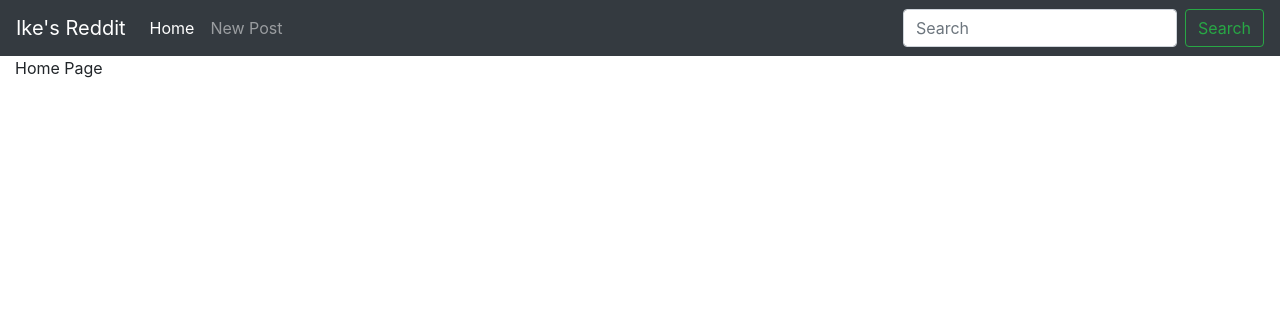
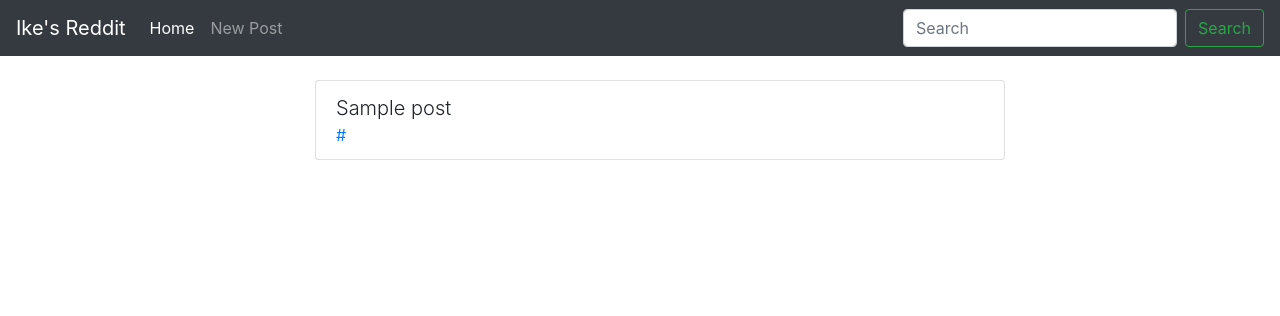
Before and after one commit to ikejs/reddit-clone, a Node server app: page / in a window 1280 px wide. Shown: the top 316 px of the page. Run offline with Node 20, Linux system fonts and the light colour scheme; tables that the repository leaves empty hold one stand-in row (values such as "Sample post"); some libraries are stand-ins or nearby versions.

Commit message:
list posts on homepage

```diff
--- a/controllers/home.js
+++ b/controllers/home.js
@@ -1,6 +1,16 @@
+const Post = require('../models/Post');
+
+
 exports.getHome = (req, res) => {
-  res.render('index', {
-    title: "Home",
-    homeActive: true
+  Post.find({})
+    .then(posts => {
+      res.render('posts-index', {
+        pageTitle: "Home",
+        homeActive: true,
+        posts: JSON.parse(JSON.stringify(posts))
+      });
   })
+  .catch(err => {
+    console.log(err.message);
+  });
 };
--- a/controllers/posts.js
+++ b/controllers/posts.js
@@ -4,7 +4,7 @@ const Post = require('../models/Post');
 // GET POST FORM
 exports.getNewPost = (req, res) => {
   res.render('posts-new', {
-    title: "New Post",
+    pageTitle: "New Post",
     postsNewActive: true
   })
 };
--- a/data/reddit-db.js
+++ b/data/reddit-db.js
@@ -5,14 +5,8 @@ assert = require("assert");
 const url = "mongodb://localhost:27017/reddit-db";
 mongoose.Promise = global.Promise;
 mongoose.connect(
-  url,
-  { useNewUrlParser: true },
-  function(err, db) {
-    assert.equal(null, err);
-    console.log("Connected successfully to database");
-
-    // db.close(); turn on for testing
-  }
+  "mongodb://localhost/reddit-db",
+  { useNewUrlParser: true }
 );
 mongoose.connection.on("error", console.error.bind(console, "MongoDB connection Error:"));
 mongoose.set("debug", true);
--- a/views/index.handlebars
+++ /dev/null
@@ -1 +0,0 @@
-Home Page
--- a/views/layouts/main.handlebars
+++ b/views/layouts/main.handlebars
@@ -4,7 +4,7 @@
     <meta charset="utf-8">
     <meta name="viewport" content="width=device-width, initial-scale=1, shrink-to-fit=no">
     <link rel="stylesheet" href="../stylesheets/bootstrap.min.css" integrity="sha384-MCw98/SFnGE8fJT3GXwEOngsV7Zt27NXFoaoApmYm81iuXoPkFOJwJ8ERdknLPMO" crossorigin="anonymous">
-    <title>{{title}} - Ike's Reddit</title>
+    <title>{{pageTitle}} - Ike's Reddit</title>
   </head>
   <body>
     <nav class="navbar navbar-expand-lg navbar-dark bg-dark">
@@ -28,7 +28,7 @@
         </form>
       </div>
     </nav>
-    <div class="col-md-12">
+    <div class="container">
       {{{body}}}
     </div>
     <script src="../javascripts/jquery-3.3.1.slim.min.js" integrity="sha384-q8i/X+965DzO0rT7abK41JStQIAqVgRVzpbzo5smXKp4YfRvH+8abtTE1Pi6jizo" crossorigin="anonymous"></script>
--- /dev/null
+++ b/views/posts-index.handlebars
@@ -0,0 +1,12 @@
+<div class="row mt-4">
+    <div class="col-sm-8 offset-sm-2">
+        <ul>
+            {{#each posts}}
+                <li class="list-group-item">
+                    <div class="lead">{{this.title}}</div>
+                    <a href="{{this.url}}" target="_blank">{{this.url}}</a>
+                </li>
+            {{/each}}
+        </ul>
+    </div>
+</div>
```
Also changed, not shown: models/Post.js (+13 -0 lines).
